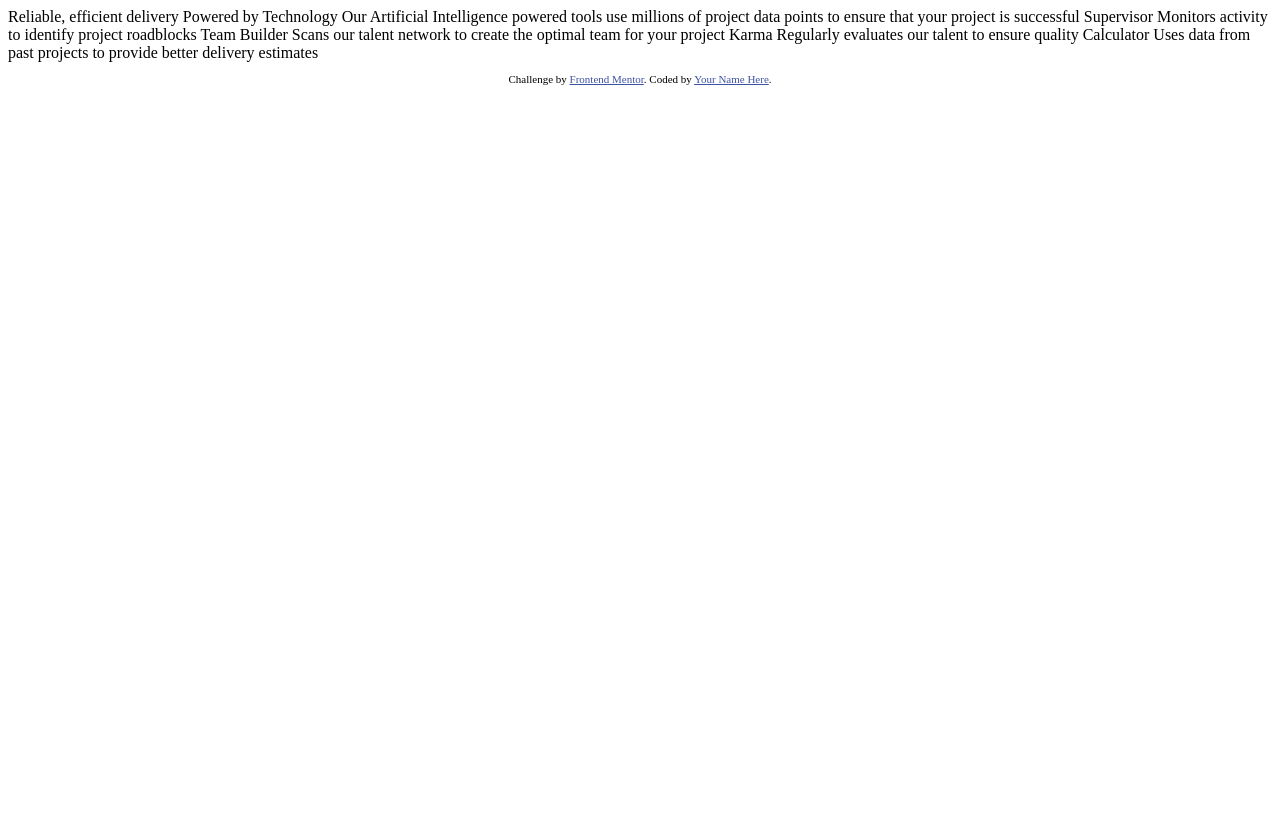
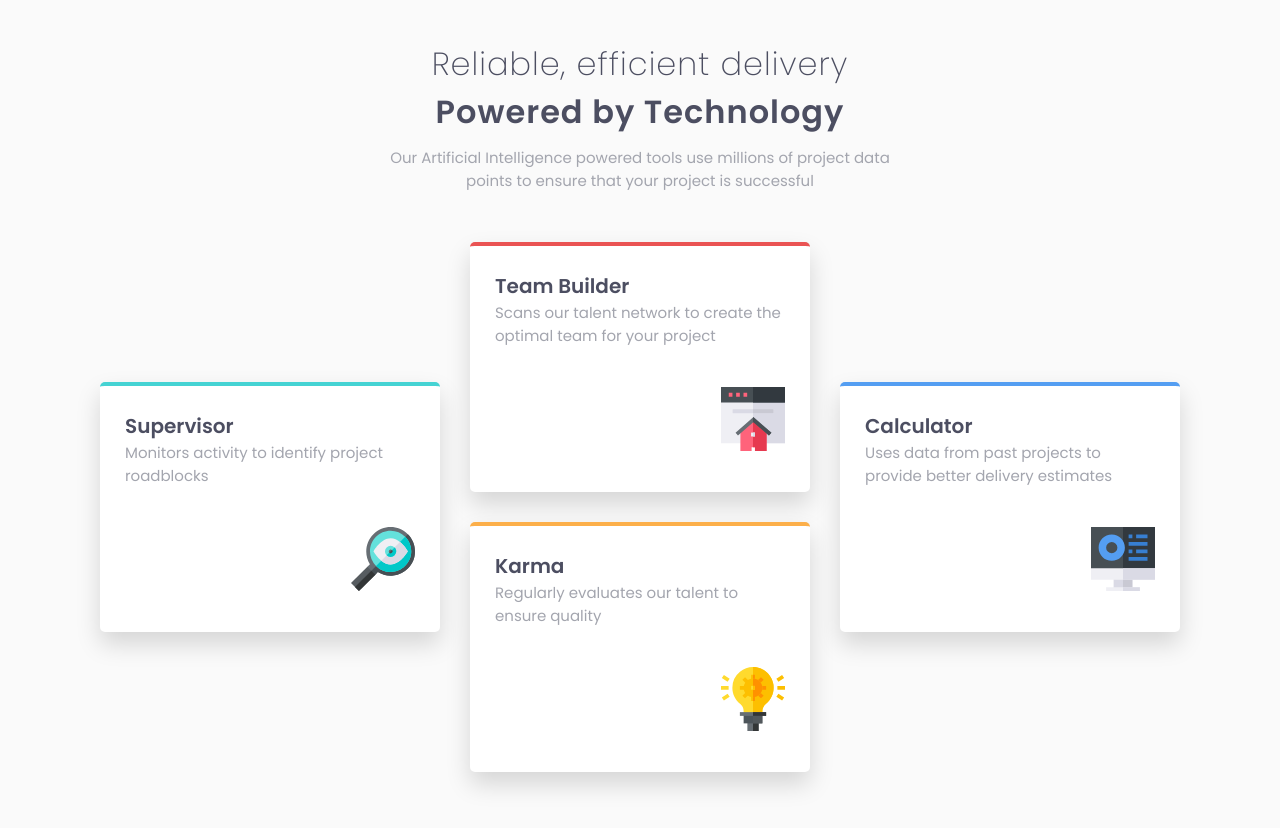
Before and after one commit to rakibulapon46/four-card-feature-section-master, a plain HTML site: page index.html in a window 1280 px wide. Before the commit the page ends 800 px from the top, so only its background shows below. Drawn offline with Linux system fonts and the light colour scheme.

Commit message:
four-card

```diff
--- a/index.html
+++ b/index.html
@@ -1,45 +1,80 @@
 <!DOCTYPE html>
 <html lang="en">
   <head>
-  <meta charset="UTF-8">
-  <meta name="viewport" content="width=device-width, initial-scale=1.0"> <!-- displays site properly based on user's device -->
+    <meta charset="UTF-8" />
+    <meta name="viewport" content="width=device-width, initial-scale=1.0" />
+    <!-- displays site properly based on user's device -->
 
-  <link rel="icon" type="image/png" sizes="32x32" href="./images/favicon-32x32.png">
+    <link
+      rel="icon"
+      type="image/png"
+      sizes="32x32"
+      href="./images/favicon-32x32.png"
+    />
 
     <title>Frontend Mentor | Four card feature section</title>
-
-  <!-- Feel free to remove these styles or customise in your own stylesheet 👍 -->
-  <style>
-    .attribution { font-size: 11px; text-align: center; }
-    .attribution a { color: hsl(228, 45%, 44%); }
-  </style>
+    <link rel="stylesheet" href="style.css" />
+    <link rel="preconnect" href="https://fonts.googleapis.com" />
+    <link rel="preconnect" href="https://fonts.gstatic.com" crossorigin />
+    <link
+      href="https://fonts.googleapis.com/css2?family=Poppins:wght@200;400;600&display=swap"
+      rel="stylesheet"
+    />
   </head>
   <body>
+    <div class="container">
+      <div class="text">
+        <h2 class="light_title">Reliable, efficient delivery</h2>
+      <h2 class="bold_title">Powered by Technology</h2>
+      <p>
+        Our Artificial Intelligence powered tools use millions of project data
+        points to ensure that your project is successful
+      </p>
+      </div>
 
-  Reliable, efficient delivery
-  Powered by Technology
-
-  Our Artificial Intelligence powered tools use millions of project data points
-  to ensure that your project is successful
-
-  Supervisor
-  Monitors activity to identify project roadblocks
-
-  Team Builder
-  Scans our talent network to create the optimal team for your project
-
-  Karma
-  Regularly evaluates our talent to ensure quality
-
-  Calculator
+      <div class="card_section">
+        <div class="card">
+          <div class="card_text">
+            <h3>Supervisor</h3>
+            <p>Monitors activity to identify project roadblocks</p>
+          </div>
+          <div class="card_img">
+            <img src="./images/icon-supervisor.svg" alt="img" />
+          </div>
+        </div>
+        <div class="card">
+          <div class="card_text">
+            <h3>Team Builder</h3>
+            <p>
+              Scans our talent network to create the optimal team for your
+              project
+            </p>
+          </div>
+          <div class="card_img">
+            <img src="./images/icon-team-builder.svg" alt="img" />
+          </div>
+        </div>
+        <div class="card">
+          <div class="card_text">
+            <h3>Karma</h3>
+            <p>Regularly evaluates our talent to ensure quality</p>
+          </div>
+          <div class="card_img">
+            <img src="./images/icon-karma.svg" alt="img" />
+          </div>
+        </div>
+        <div class="card">
+          <div class="card_text">
+            <h3>Calculator</h3>
+            <p>
               Uses data from past projects to provide better delivery estimates
-
-
-  <footer>
-    <p class="attribution">
-      Challenge by <a href="https://www.frontendmentor.io?ref=challenge" target="_blank">Frontend Mentor</a>.
-      Coded by <a href="#">Your Name Here</a>.
             </p>
-  </footer>
+          </div>
+          <div class="card_img">
+            <img src="./images/icon-calculator.svg" alt="img" />
+          </div>
+        </div>
+      </div>
+    </div>
   </body>
 </html>
--- /dev/null
+++ b/style.css
@@ -0,0 +1,165 @@
+:root {
+  --redColor: hsl(0, 78%, 62%);
+  --cyanColor: hsl(180, 62%, 55%);
+  --orangeColor: hsl(34, 97%, 64%);
+  --blueColor: hsl(212, 86%, 64%);
+  --veryDarkBlue: hsl(234, 12%, 34%);
+  --grayishBlue: hsl(229, 6%, 66%);
+  --veryLightGray: hsl(0, 0%, 98%);
+  --whiteColor: hsl(0, 0%, 100%);
+  --lightFont: 200;
+  --normalFont: 400;
+  --boldFont: 600;
+  --defaultWidth: 90%;
+}
+
+*,
+*::before,
+*::after {
+  margin: 0;
+  padding: 0;
+  box-sizing: border-box;
+  list-style: none;
+}
+
+body {
+  font-family: "Poppins", sans-serif;
+  font-size: 15px;
+  font-weight: var(--normalFont);
+  background-color: var(--veryLightGray);
+}
+
+img {
+  max-width: 100%;
+  height: auto;
+}
+
+h1,
+h2,
+h3,
+h4,
+h5,
+h6 {
+  font-weight: var(--boldFont);
+  font-size: 20px;
+}
+
+p {
+  font-size: 15px;
+  font-weight: var(--normalFont);
+}
+
+.container {
+  margin: 40px auto;
+  max-width: 1140px;
+}
+
+.text {
+  text-align: center;
+  margin: 20px 0;
+}
+
+.text .light_title {
+  font-size: 32px;
+  font-weight: var(--lightFont);
+  color: var(--veryDarkBlue);
+  letter-spacing: 1px;
+}
+.text .bold_title {
+  font-size: 32px;
+  font-weight: var(--boldFont);
+  color: var(--veryDarkBlue);
+  letter-spacing: 1px;
+  margin-top: 0;
+}
+
+.text p {
+  font-size: 15px;
+  font-weight: var(--normalFont);
+  color: var(--grayishBlue);
+  width: 45%;
+  margin: 10px auto;
+}
+
+.card_section {
+  display: grid;
+  grid-template-columns: repeat(3, 1fr);
+  gap: 30px;
+  place-items: center;
+  padding: 30px;
+}
+
+.card {
+  background-color: var(--whiteColor);
+  padding: 25px;
+  max-width: 350px;
+  width: 100%;
+  height: 250px;
+  border-radius: 5px;
+  box-shadow: 0 12px 24px rgba(0, 0, 0, 0.15);
+}
+
+.card:nth-child(1) {
+  border-top: 4px solid var(--cyanColor);
+  grid-row: 2/4;
+}
+.card:nth-child(2) {
+  border-top: 4px solid var(--redColor);
+  grid-row: 1/3;
+  grid-column: 2/3;
+}
+.card:nth-child(3) {
+  border-top: 4px solid var(--orangeColor);
+  grid-row: 3/5;
+  grid-column: 2/3;
+}
+.card:nth-child(4) {
+  border-top: 4px solid var(--blueColor);
+  grid-row: 2/4;
+}
+
+.card_text {
+  padding-bottom: 40px;
+}
+
+.card h3 {
+  color: var(--veryDarkBlue);
+}
+.card p {
+  color: var(--grayishBlue);
+}
+
+.card .card_img img {
+  float: right;
+}
+
+/* responsive */
+@media only screen and (max-width: 850px) {
+  .card_section {
+    display: block;
+  }
+
+  .card {
+    margin: 30px auto;
+  }
+
+  .text p {
+    width: var(--defaultWidth);
+  }
+
+  .text .light_title,
+  .text .bold_title {
+    font-size: 26px;
+  }
+}
+
+@media only screen and (min-width: 2560px){
+    .container {
+        margin: 40px auto;
+        max-width: 1140px;
+        position: absolute;
+        top: 50%;
+        left: 50%;
+        transform: translate(-50%, -50%) scale(1.8);
+      }
+}
```
Also changed, not shown: 2 other files. Lines whose indentation alone changed are shown as unchanged.
